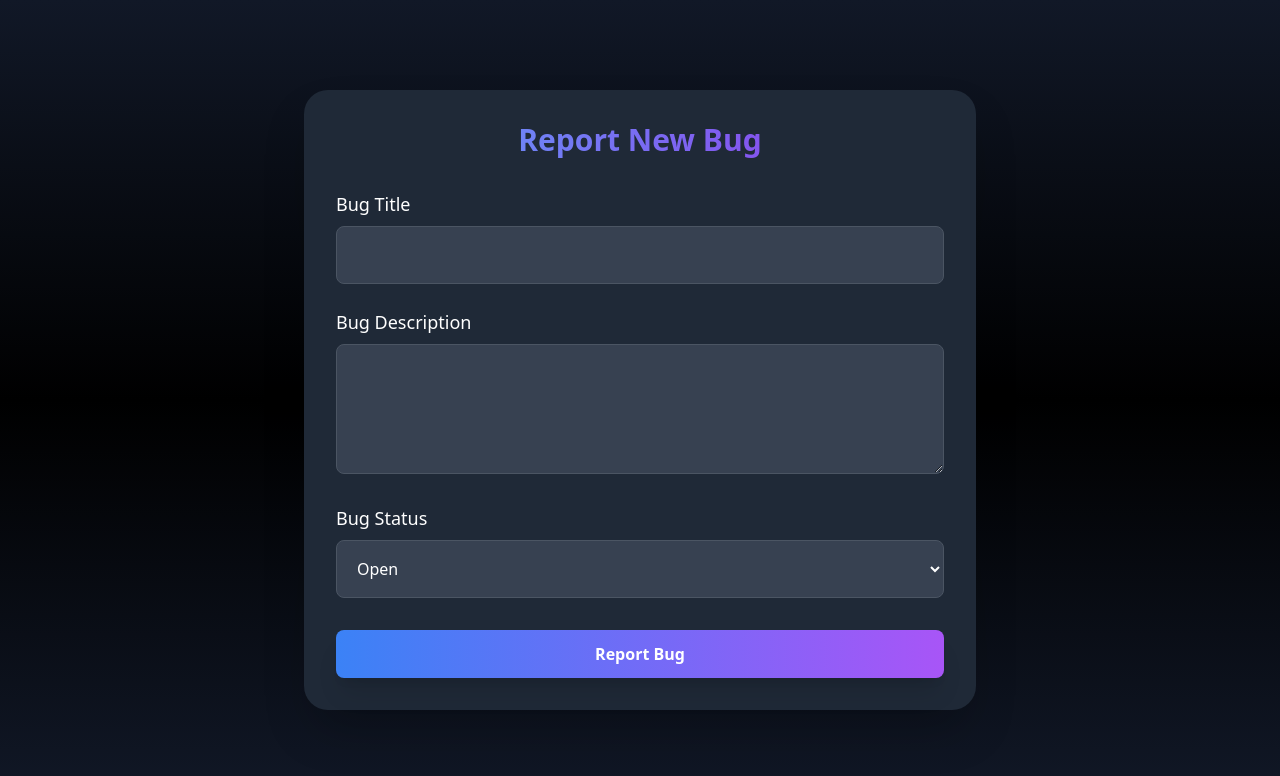
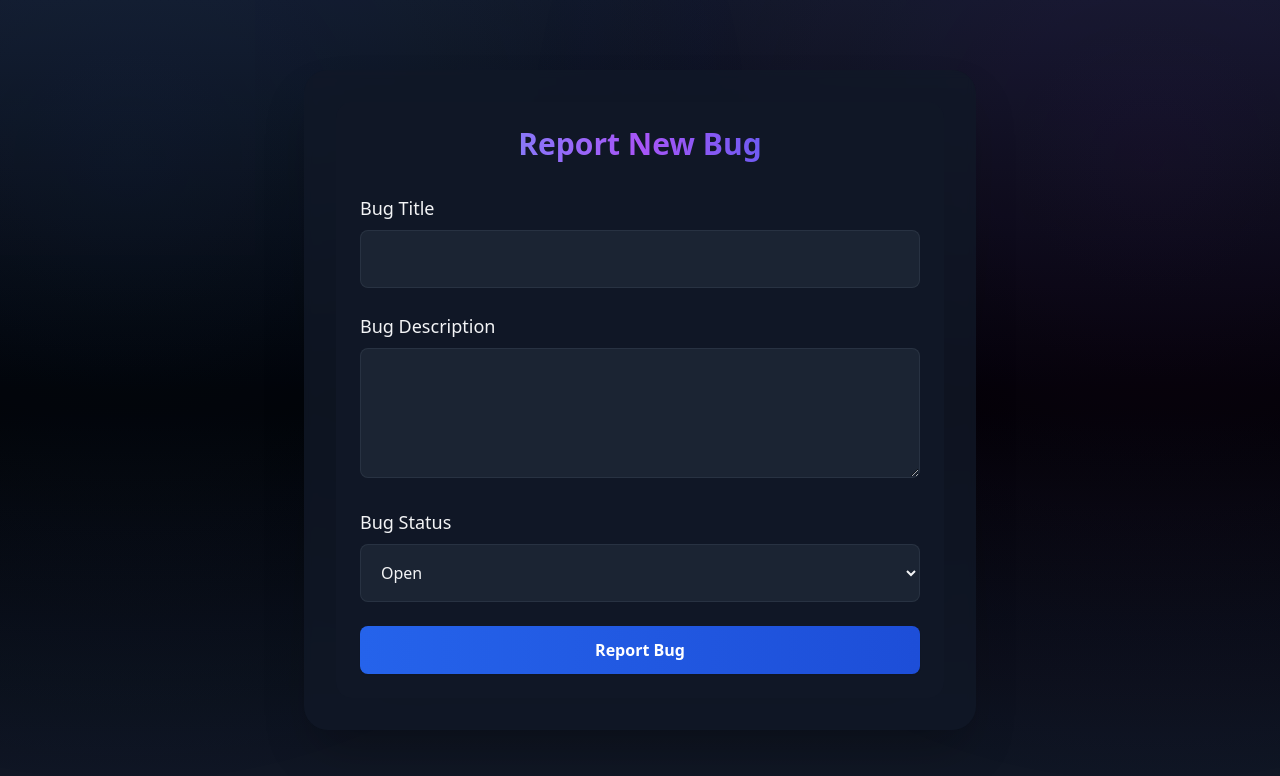
Before and after one commit to ashu-devv/bug-reporter, a React (Vite) app in the folder frontend/: page /report in a window 1280 px wide. Shown: the top 776 px of the page. Built offline with nearby package versions, Linux system fonts and the light colour scheme.

Commit message:
FEAT: More User Friendly UI with improved UX

```diff
--- a/frontend/src/components/BugForm.js
+++ b/frontend/src/components/BugForm.js
@@ -44,15 +44,23 @@ const BugForm = () => {
   };
 
   return (
-    <div className="bg-gradient-to-b from-gray-900 via-black to-gray-900 min-h-screen flex items-center justify-center p-6">
-      <div className="max-w-2xl w-full bg-gray-800 p-8 rounded-3xl shadow-2xl">
-        <h2 className="text-3xl font-bold text-center bg-clip-text text-transparent bg-gradient-to-r from-blue-400 to-purple-600 mb-8">
+    <div className="min-h-screen relative flex items-center justify-center p-6 bg-gradient-to-b from-gray-900 via-black to-gray-900">
+      <div className="absolute inset-0 bg-[radial-gradient(circle_at_10%_20%,rgba(59,130,246,0.1),transparent_50%)] animate-pulse"></div>
+      <div className="absolute inset-0 bg-[radial-gradient(circle_at_90%_20%,rgba(147,51,234,0.1),transparent_50%)] animate-pulse delay-150"></div>
+
+      <div className="relative max-w-2xl w-full bg-gray-900/80 backdrop-blur-sm p-8 rounded-3xl shadow-2xl
+        transform transition-all duration-500 hover:scale-[1.02] group
+        before:absolute before:inset-0 before:p-[0.5px] before:bg-gradient-to-r before:from-blue-500/50 before:via-purple-500/50 before:to-blue-500/50
+        before:rounded-3xl before:content-[''] before:opacity-0 before:transition-opacity before:duration-500
+        hover:before:opacity-100 hover:before:p-[1px] isolate">
+        <div className="relative z-10 bg-gray-900/90 rounded-2xl p-6">
+          <h2 className="text-3xl font-bold text-center bg-clip-text text-transparent bg-gradient-to-r from-blue-400 via-purple-500 to-blue-600 mb-8">
             {location.state?.bug ? "Edit Bug" : "Report New Bug"}
           </h2>
-        <form onSubmit={handleSubmit}>
-          {/* Bug Title */}
-          <div className="mb-6">
-            <label htmlFor="title" className="block text-white font-medium text-lg">
+
+          <form onSubmit={handleSubmit} className="space-y-6">
+            <div className="group">
+              <label htmlFor="title" className="block text-gray-100 font-medium text-lg mb-2">
                 Bug Title
               </label>
               <input
@@ -60,36 +68,43 @@ const BugForm = () => {
                 id="title"
                 value={bugTitle}
                 onChange={(e) => setBugTitle(e.target.value)}
-              className="mt-2 w-full p-4 bg-gray-700 text-white border border-gray-600 rounded-lg focus:outline-none focus:ring-2 focus:ring-blue-500 hover:shadow-lg transition-all"
+                className="w-full p-4 bg-gray-800/80 text-gray-100 border border-gray-700/50 rounded-lg
+                  focus:outline-none focus:ring-2 focus:ring-blue-500/30
+                  hover:shadow-[0_0_15px_rgba(37,99,235,0.1)]
+                  transition-shadow duration-300"
                 required
               />
             </div>
 
-          {/* Bug Description */}
-          <div className="mb-6">
-            <label htmlFor="description" className="block text-white font-medium text-lg">
+            <div className="group">
+              <label htmlFor="description" className="block text-gray-100 font-medium text-lg mb-2">
                 Bug Description
               </label>
               <textarea
                 id="description"
                 value={bugDescription}
                 onChange={(e) => setBugDescription(e.target.value)}
-              className="mt-2 w-full p-4 bg-gray-700 text-white border border-gray-600 rounded-lg focus:outline-none focus:ring-2 focus:ring-blue-500 hover:shadow-lg transition-all"
+                className="w-full p-4 bg-gray-800/80 text-gray-100 border border-gray-700/50 rounded-lg
+                  focus:outline-none focus:ring-2 focus:ring-blue-500/30
+                  hover:shadow-[0_0_15px_rgba(37,99,235,0.1)]
+                  transition-shadow duration-300 custom-scrollbar"
                 required
                 rows="4"
               />
             </div>
 
-          {/* Bug Status */}
-          <div className="mb-8">
-            <label htmlFor="status" className="block text-white font-medium text-lg">
+            <div className="group">
+              <label htmlFor="status" className="block text-gray-100 font-medium text-lg mb-2">
                 Bug Status
               </label>
               <select
                 id="status"
                 value={bugStatus}
                 onChange={(e) => setBugStatus(e.target.value)}
-              className="mt-2 w-full p-4 bg-gray-700 text-white border border-gray-600 rounded-lg focus:outline-none focus:ring-2 focus:ring-blue-500 hover:shadow-lg transition-all"
+                className="w-full p-4 bg-gray-800/80 text-gray-100 border border-gray-700/50 rounded-lg
+                  focus:outline-none focus:ring-2 focus:ring-blue-500/30
+                  hover:shadow-[0_0_15px_rgba(37,99,235,0.1)]
+                  transition-shadow duration-300"
                 required
               >
                 <option value="open">Open</option>
@@ -98,16 +113,21 @@ const BugForm = () => {
               </select>
             </div>
 
-          {/* Submit Button */}
             <button
               type="submit"
-            className="w-full py-3 bg-gradient-to-r from-blue-500 to-purple-500 text-white font-semibold rounded-lg shadow-xl hover:shadow-2xl hover:scale-105 transform transition-all duration-300"
+              className="w-full py-3 mt-6 bg-gradient-to-r from-blue-600 to-blue-700 text-white font-semibold rounded-lg
+                shadow-sm hover:shadow-[0_0_15px_rgba(37,99,235,0.2)] hover:scale-[1.02]
+                transform transition-all duration-300 relative overflow-hidden
+                after:absolute after:inset-0 after:z-10 after:bg-gradient-to-r after:from-transparent
+                after:via-white/25 after:to-transparent after:translate-x-[-200%]
+                hover:after:translate-x-[200%] after:transition-transform after:duration-1000"
             >
               {location.state?.bug ? "Update Bug" : "Report Bug"}
             </button>
           </form>
         </div>
       </div>
+    </div>
   );
 };
 
--- a/frontend/src/components/BugList.js
+++ b/frontend/src/components/BugList.js
@@ -31,13 +31,13 @@ const BugList = () => {
   const getStatusStyles = (status) => {
     switch (status.toLowerCase()) {
       case "resolved":
-        return "bg-green-500 text-white";
+        return "bg-gradient-to-r from-emerald-600 to-emerald-700 text-emerald-50 shadow-sm";
       case "in-progress":
-        return "bg-blue-500 text-white";
+        return "bg-gradient-to-r from-blue-600 to-blue-700 text-blue-50 shadow-sm";
       case "open":
-        return "bg-red-500 text-white";
+        return "bg-gradient-to-r from-red-600 to-red-700 text-red-50 shadow-sm";
       default:
-        return "bg-gray-500 text-white";
+        return "bg-gradient-to-r from-gray-600 to-gray-700 text-gray-50 shadow-sm";
     }
   };
 
@@ -55,13 +55,20 @@ const BugList = () => {
   };
 
   return (
-    <div className="bg-gradient-to-b from-gray-900 via-black to-gray-900 min-h-screen p-6">
-      <div className="max-w-7xl mx-auto">
-        <div className="text-center mb-10">
-          <h1 className="text-5xl font-extrabold text-transparent bg-clip-text bg-gradient-to-r from-blue-500 to-purple-500">
+    <div className="min-h-screen relative bg-gradient-to-b from-gray-900 via-black to-gray-900 p-6 overflow-hidden">
+      <div className="absolute inset-0 bg-[radial-gradient(circle_at_10%_20%,rgba(59,130,246,0.1),transparent_50%)] animate-pulse"></div>
+      <div className="absolute inset-0 bg-[radial-gradient(circle_at_90%_20%,rgba(147,51,234,0.1),transparent_50%)] animate-pulse delay-150"></div>
+
+      <div className="absolute inset-0 bg-[linear-gradient(rgba(255,255,255,0.05)_1px,transparent_1px),linear-gradient(90deg,rgba(255,255,255,0.05)_1px,transparent_1px)]
+        bg-[size:50px_50px] [mask-image:radial-gradient(ellipse_at_center,black,transparent_75%)] animate-[grid-fade_20s_linear_infinite]"></div>
+
+      <div className="relative max-w-7xl mx-auto z-10">
+        <div className="text-center mb-10 animate-fade-in-down">
+          <h1 className="text-6xl font-extrabold text-transparent bg-clip-text bg-gradient-to-r from-blue-500 via-purple-500 to-blue-500
+            animate-gradient-x hover:scale-105 transition-transform duration-300 cursor-default">
             Bug Tracker Dashboard
           </h1>
-          <p className="text-xl text-gray-400 mt-4">
+          <p className="text-xl text-gray-400 mt-4 hover:text-gray-300 transition-colors duration-300">
             Effortlessly track and manage software bugs.
           </p>
         </div>
@@ -69,58 +76,78 @@ const BugList = () => {
         <div className="text-center mb-8">
           <Link
             to="/report"
-            className="bg-gradient-to-r from-purple-500 to-indigo-500 text-white py-3 px-8 rounded-full shadow-lg hover:shadow-2xl transform hover:scale-105 transition duration-300"
+            className="relative inline-flex items-center px-8 py-3 font-semibold text-white rounded-full
+              bg-gradient-to-r from-blue-600 via-purple-600 to-blue-600 background-animate
+              hover:shadow-[0_0_25px_rgba(37,99,235,0.3)] transform hover:scale-105 transition-all duration-300
+              before:absolute before:inset-0 before:bg-gradient-to-r before:from-transparent
+              before:via-white/25 before:to-transparent before:translate-x-[-200%] hover:before:translate-x-[200%]
+              before:transition-transform before:duration-1000 before:rounded-full overflow-hidden"
           >
-            Report New Bug
+            <span className="mr-2">Report New Bug</span>
+            <svg className="w-5 h-5 animate-bounce" fill="none" stroke="currentColor" viewBox="0 0 24 24">
+              <path strokeLinecap="round" strokeLinejoin="round" strokeWidth="2" d="M12 6v6m0 0v6m0-6h6m-6 0H6" />
+            </svg>
           </Link>
         </div>
 
         <div className="grid grid-cols-1 sm:grid-cols-2 lg:grid-cols-3 gap-8">
           {bugs.length === 0 ? (
-            <div className="col-span-full text-center p-8 bg-gray-800 rounded-lg shadow-lg">
+            <div className="col-span-full text-center p-8 bg-gray-800/50 backdrop-blur-sm rounded-2xl shadow-lg
+              animate-fade-in-up border border-gray-700/50">
               <p className="text-2xl font-semibold text-gray-300">
                 No bugs found!
               </p>
             </div>
           ) : (
-            bugs.map((bug) => (
+            bugs.map((bug, index) => (
               <div
                 key={bug._id}
-                className="bg-gray-800 p-6 rounded-2xl shadow-lg hover:shadow-2xl transform hover:scale-105 transition duration-300"
+                className="group relative bg-gray-800/40 backdrop-blur-sm rounded-2xl transition-all duration-300
+                  hover:bg-gray-900/80 hover:shadow-[0_0_25px_rgba(37,99,235,0.15)] hover:scale-[1.02] animate-fade-in-up
+                  before:absolute before:inset-0 before:rounded-2xl before:p-[0.5px]
+                  before:bg-gradient-to-r before:from-blue-500/50 before:via-purple-500/50 before:to-blue-500/50
+                  before:opacity-0 hover:before:opacity-100 before:transition-opacity isolate"
+                style={{ animationDelay: `${index * 100}ms` }}
               >
-                <div className="h-[300px] flex flex-col">
-                  <div className="flex-grow overflow-y-auto">
-                    <h2 className="text-3xl font-bold text-blue-400 mb-4">
+                <div className="relative h-[300px] flex flex-col bg-gray-900/40 hover:bg-gray-900/90 rounded-xl p-5 transition-colors duration-300">
+                  <div className="mb-3">
+                    <h2 className="text-xl font-bold text-blue-100 group-hover:text-blue-50 transition-colors duration-300
+                      truncate hover:text-clip hover:whitespace-normal"
+                      title={bug.title}>
                       {bug.title}
                     </h2>
-                    <p className="text-gray-400">
+                  </div>
+
+                  <div className="flex-1 overflow-y-auto custom-scrollbar mb-4 pr-2">
+                    <p className="text-gray-300 group-hover:text-gray-100 transition-colors duration-300 text-sm leading-relaxed">
                       {bug.description}
                     </p>
                   </div>
 
-                  <div className="mt-4 pt-4 border-t border-gray-700">
-                    <div className="mb-4">
-                      <span
-                        className={`inline-flex items-center px-5 py-2 rounded-full ${getStatusStyles(
-                          bug.status
-                        )}`}
-                      >
-                        <span className="w-2.5 h-2.5 bg-white rounded-full mr-2"></span>
+                  <div className="mt-auto pt-3 border-t border-gray-700/50">
+                    <div className="mb-3">
+                      <span className={`inline-flex items-center px-3 py-1 rounded-full text-sm font-medium
+                        ${getStatusStyles(bug.status)} transition-all duration-300`}>
+                        <span className="w-1.5 h-1.5 bg-white rounded-full mr-2 animate-pulse"></span>
                         {formatStatus(bug.status)}
                       </span>
                     </div>
 
-                    <div className="flex justify-between">
+                    <div className="flex justify-between gap-3">
                       <Link
                         to="/report"
                         state={{ bug }}
-                        className="bg-gradient-to-r from-blue-500 to-purple-500 text-white py-2 px-6 rounded-full hover:shadow-lg transform hover:scale-105 transition duration-300"
+                        className="flex-1 text-center bg-gradient-to-r from-blue-600 to-blue-700 text-white py-1.5 px-4 rounded-full text-sm
+                          hover:from-blue-500 hover:to-blue-600
+                          hover:shadow-[0_0_10px_rgba(37,99,235,0.2)] transform hover:scale-[1.02] transition-all duration-300"
                       >
                         Edit
                       </Link>
                       <button
                         onClick={() => deleteBug(bug._id)}
-                        className="bg-gradient-to-r from-red-500 to-pink-500 text-white py-2 px-6 rounded-full hover:shadow-lg transform hover:scale-105 transition duration-300"
+                        className="flex-1 bg-gradient-to-r from-red-600 to-red-700 text-white py-1.5 px-4 rounded-full text-sm
+                          hover:from-red-500 hover:to-red-600
+                          hover:shadow-[0_0_10px_rgba(239,68,68,0.2)] transform hover:scale-[1.02] transition-all duration-300"
                       >
                         Delete
                       </button>
--- a/frontend/src/styles.css
+++ b/frontend/src/styles.css
@@ -12,3 +12,39 @@
     opacity: 0;
     transition: opacity 500ms ease-in;
   }
+  .custom-scrollbar {
+    scrollbar-width: thin;
+    scrollbar-color: rgba(59, 130, 246, 0.2) rgba(17, 24, 39, 0.05);
+  }
+
+  .custom-scrollbar::-webkit-scrollbar {
+    width: 3px;
+  }
+
+  .custom-scrollbar::-webkit-scrollbar-track {
+    background: rgba(17, 24, 39, 0.05);
+    border-radius: 1.5px;
+  }
+
+  .custom-scrollbar::-webkit-scrollbar-thumb {
+    background-color: rgba(59, 130, 246, 0.2);
+    border-radius: 1.5px;
+  }
+
+  .custom-scrollbar::-webkit-scrollbar-thumb:hover {
+    background-color: rgba(59, 130, 246, 0.3);
+  }
+
+  .background-animate {
+    background-size: 400%;
+    animation: gradient 15s ease infinite;
+  }
+
+  @keyframes gradient {
+    0%, 100% {
+      background-position: 0% 50%;
+    }
+    50% {
+      background-position: 100% 50%;
+    }
+  }
```
Also changed, not shown: frontend/tailwind.config.js (+37 -2 lines). Lines whose indentation alone changed are shown as unchanged.
